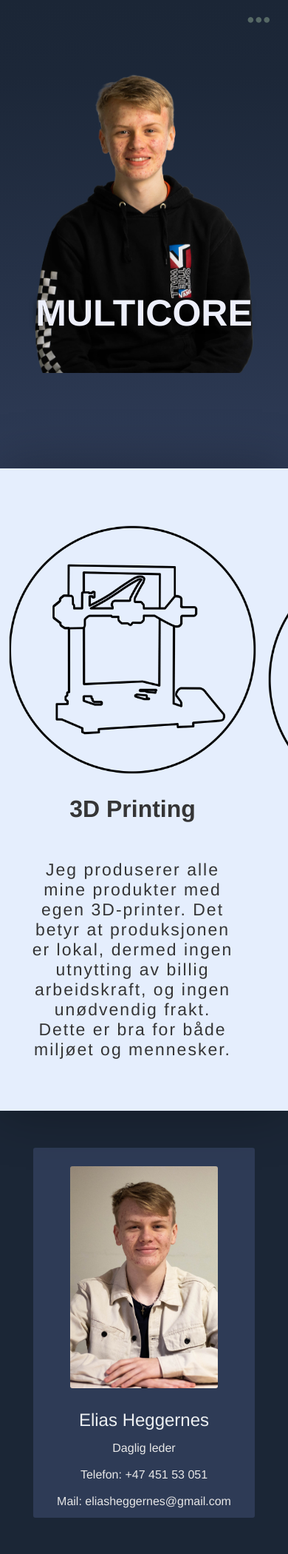
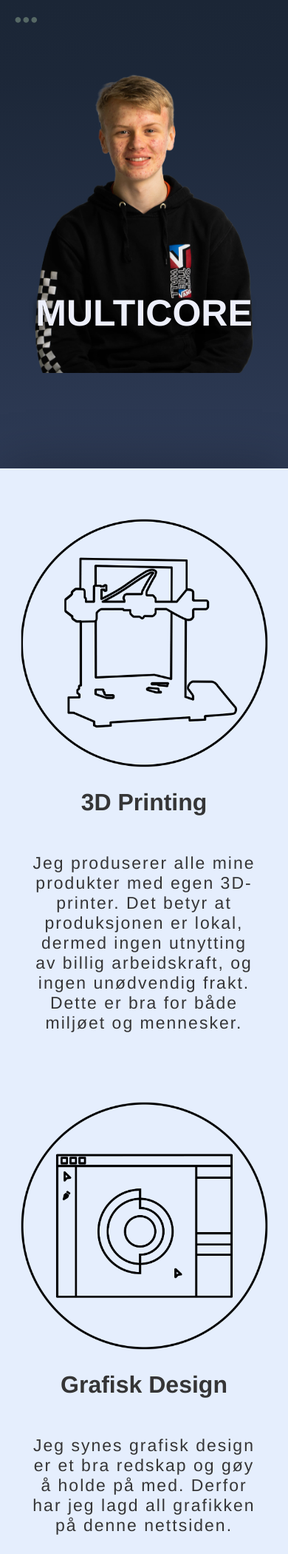
Before and after one commit to multicore-real/Multicore, a PHP site: page / in a window 390 px wide; the page is wider, and only the part inside the window is pictured. Shown: the top 2100 px of that part at 74% size. Run offline with PHP 8.4, Linux system fonts and the light colour scheme; some libraries are stand-ins or nearby versions.

Commit message:
menu phone fix

```diff
--- a/CSS/index.css
+++ b/CSS/index.css
@@ -104,7 +104,6 @@
     box-shadow: 0 0 70px rgba(0, 0, 0, 0.3);
     background-color: #e5eefd;
 }
-
 #fade {
     display: flex;
     animation: fade-in;
@@ -120,6 +119,9 @@
     #slides-menu-con {
         display: block !important;
     }
+    #fade{
+        display: block !important;
+    }
 
     .icon {
         width: 90vw;
--- a/CSS/my-style.css
+++ b/CSS/my-style.css
@@ -263,8 +263,7 @@ a {
 }
 
 .fa-ellipsis-h {
-    left: 100%;
-    transform: translateX(-70px);
+    transform: translateX(5px);
     color: #718e9b;
     z-index: 9;
     mix-blend-mode: difference;
@@ -279,12 +278,12 @@ a {
     display: none;
     font-family: helvetica, serif;
     height: 100%;
-    width: 100%;
+    width: 300px;
     float: right;
     position: fixed;
     z-index: 10;
     top: 0;
-    left: 100%;
+    left: -100%;
     white-space: nowrap;
     background-color: #111;
     overflow-x: hidden;
--- a/Java-Script/style.js
+++ b/Java-Script/style.js
@@ -1,9 +1,9 @@
 function openNav() {
-    document.getElementById("mySidenav").style.width = "110%";
+    document.getElementById("mySidenav").style.left = "0";
 }
 
 function closeNav() {
-    document.getElementById("mySidenav").style.left = "100%";
+    document.getElementById("mySidenav").style.left = "-100%";
 }
 
 function myFunction() {
```
